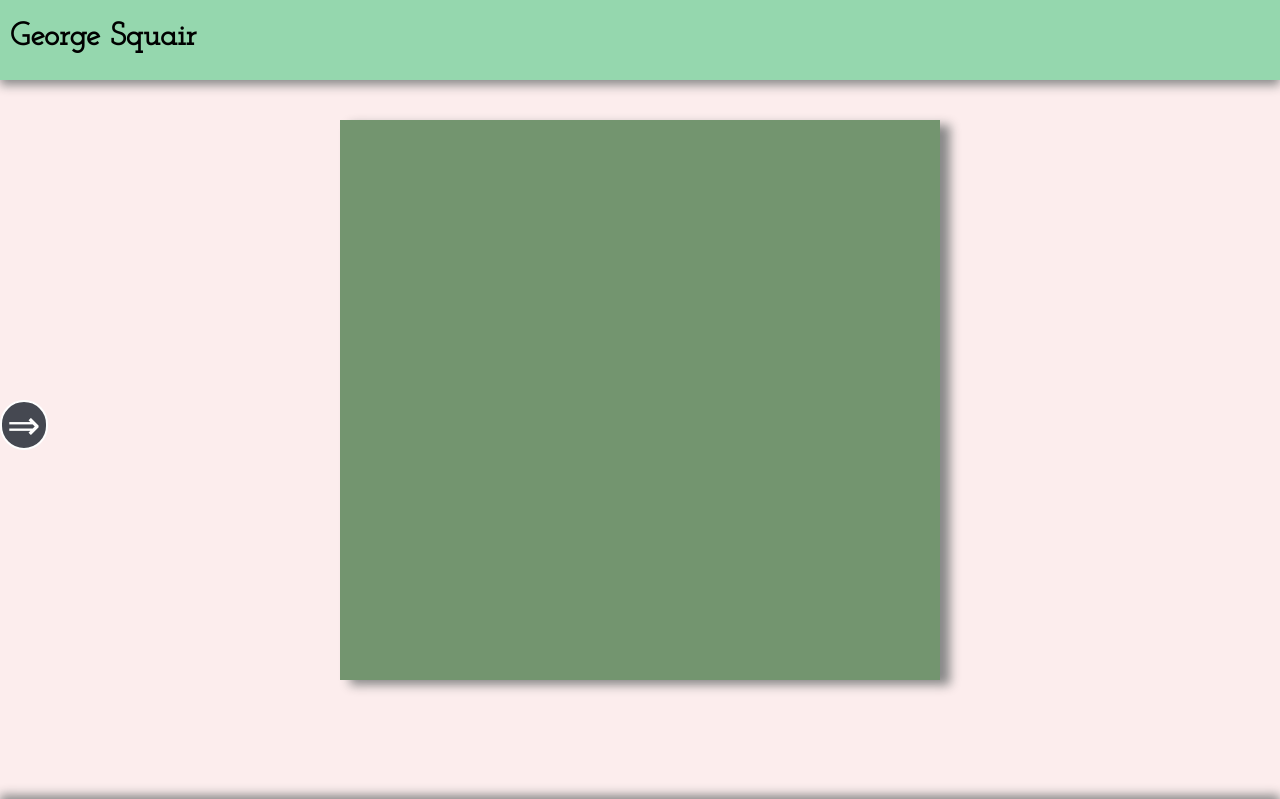
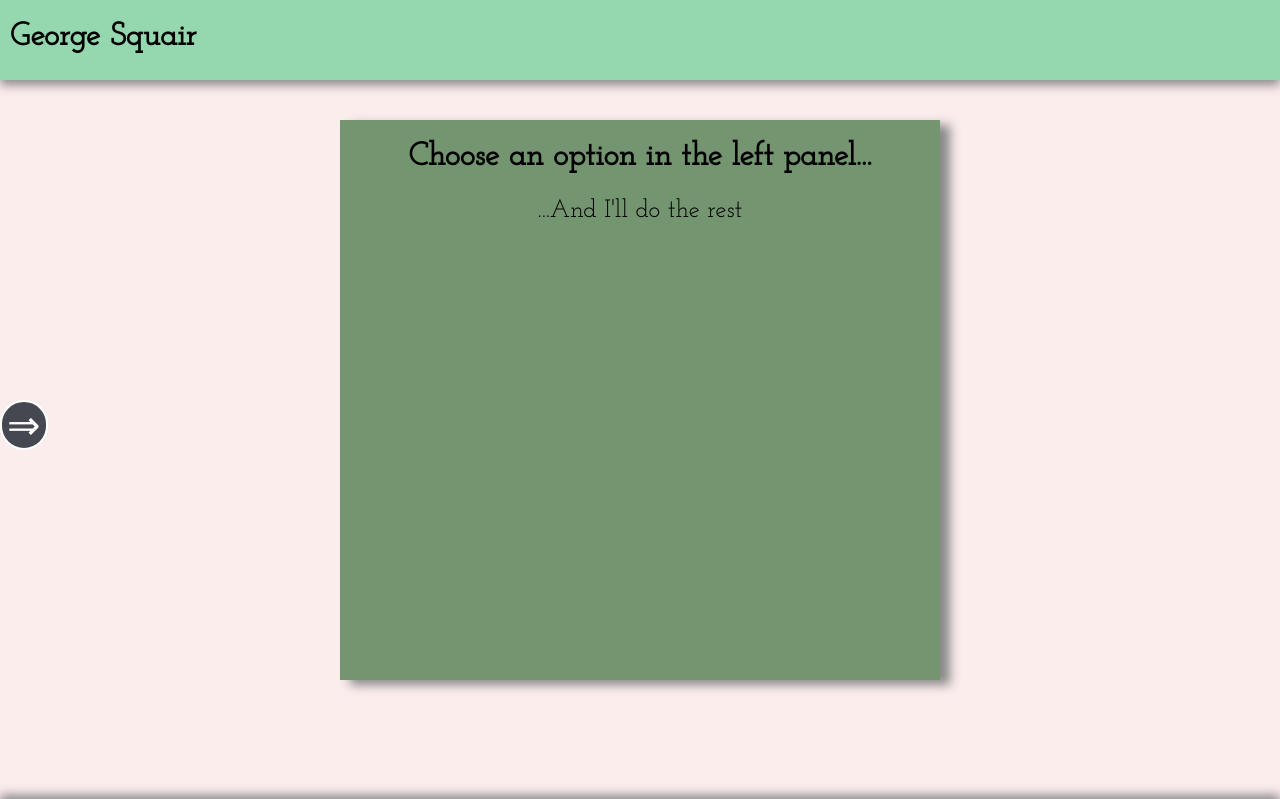
Before and after one commit to Squair/TwinCities, a PHP site: page / in a window 1280 px wide. Shown: the top 799 px of the page. Run offline with PHP 8.4, Linux system fonts and the light colour scheme; some libraries are stand-ins or nearby versions.

Commit message:
Added message on entry to site, omits the need to juggle display types when fading the information in and out, changed a minor amount of styling so it's easier to read.

```diff
--- a/index.html
+++ b/index.html
@@ -31,10 +31,6 @@
 	var title = "Title";
 	$(document).ready(function(){
 			$(".projectLink").click(function(){ //When nav bar links are clicked.
-				if($("#contentTitle").css('display') == 'none'){ //If no titles selected, fade in anyway otherwise it looks sharp.
-					$("#contentTitle").fadeIn(100);
-					$("#contentInfo").fadeIn(100);
-				}
 				//When clicking new titles, toggle it off then fade the new one in.
 					$("#contentTitle").toggle();
 					$("#contentInfo").toggle();
@@ -91,8 +87,8 @@
 
 <main id="main">
 	<div id="contentGrid">
-		<h1 id="contentTitle"></h1>
-		<p id="contentInfo"> </p>
+		<h1 id="contentTitle">Choose an option in the left panel...</h1>
+		<p id="contentInfo">...And I'll do the rest</p>
 		<img id="contentImg">
 	</div>
 </main>
--- a/stylesheet.css
+++ b/stylesheet.css
@@ -128,8 +128,8 @@ header #headerTitle {
 	box-shadow: 10px 5px 10px #888888;
 }
 
-#contentGrid #contentTitle, #contentGrid #contentInfo {
-	display: none;
+#contentGrid #contentInfo {
+	font-size: 25px;
 }
 
 footer {
```
